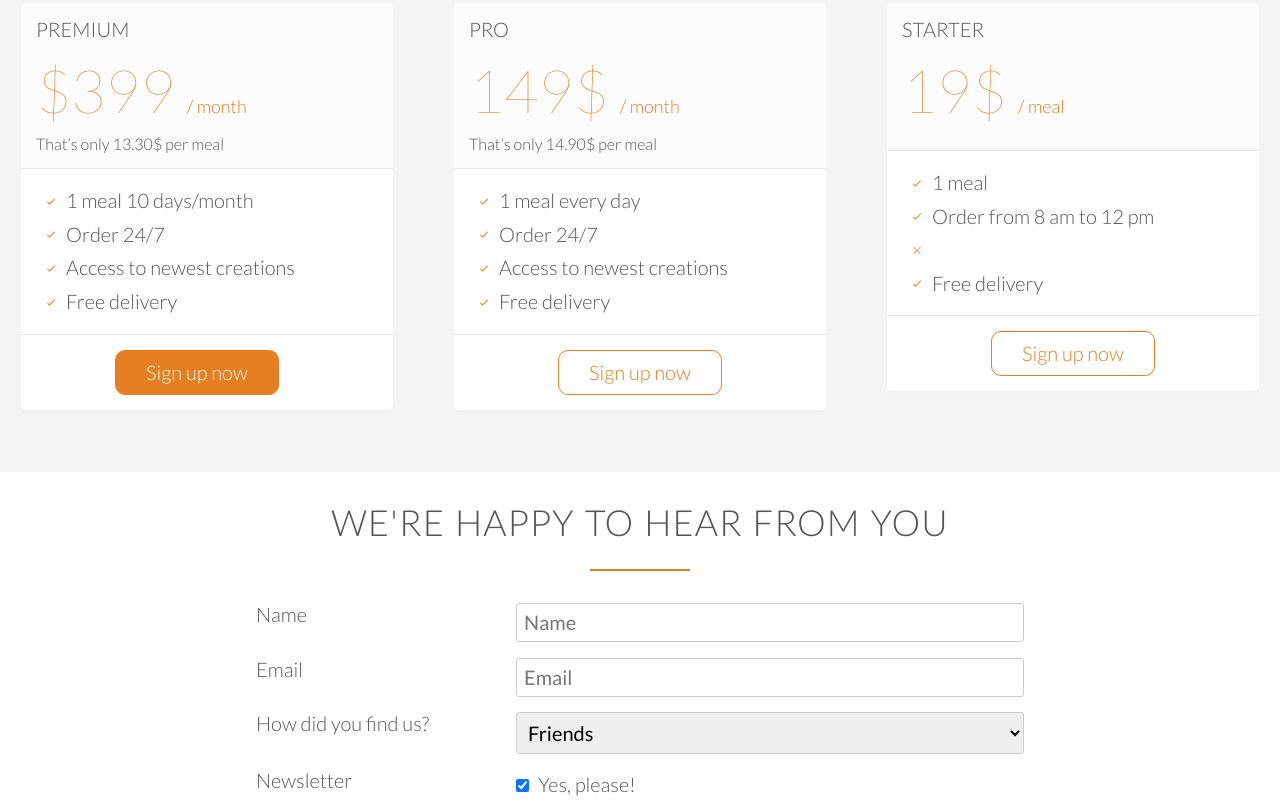
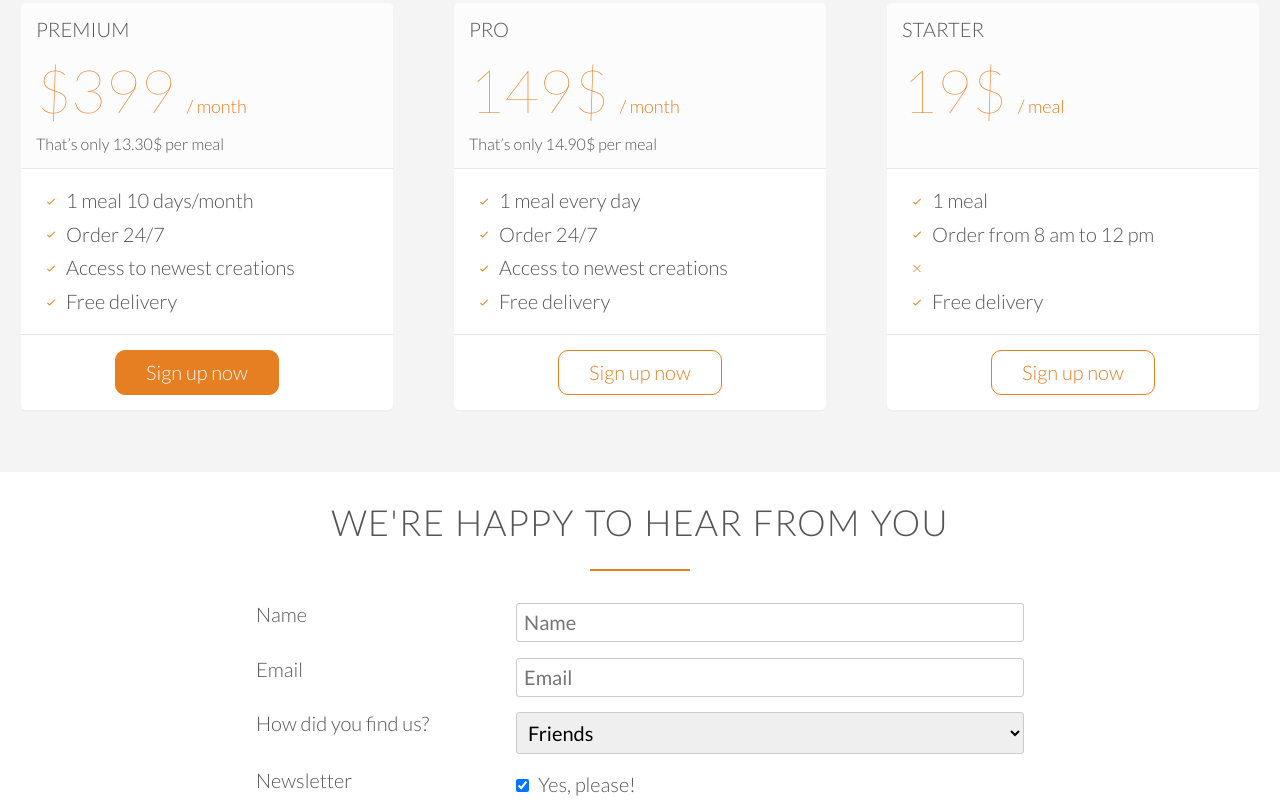
Before and after one commit to amritasept16/omnifood, a plain HTML site: page index.html in a window 1280 px wide. Shown: the part 3711-4514 px from the top of the page. Drawn offline with nearby package versions, Linux system fonts and the light colour scheme; a script that the page names is missing.

Commit message:
Update index.html

```diff
--- a/index.html
+++ b/index.html
@@ -317,7 +317,7 @@
                        <div>
                            <h3> Starter</h3>
                            <p class="plan-price">19$ <span>/ meal</span></p>
-                           <p class="plan-price-meal"> </p>
+                           <p class="plan-price-meal"> &nbsp;</p>
                        </div>
                        <div>
                            <ul>
```
